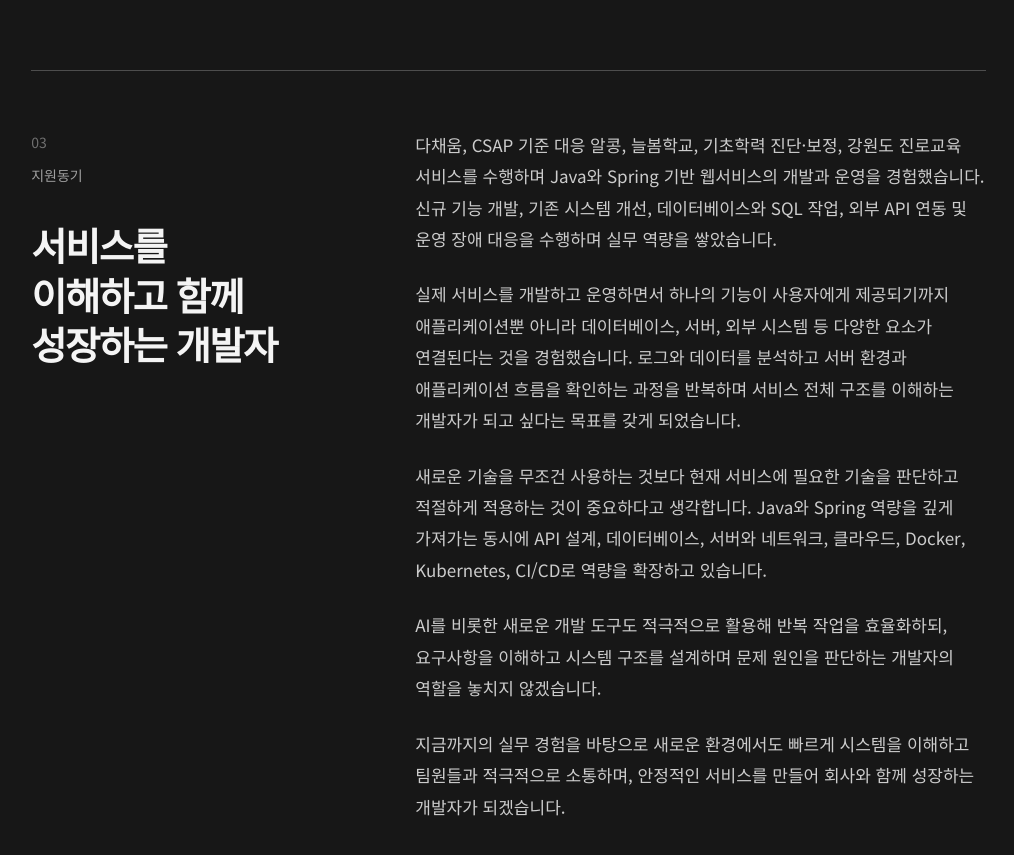
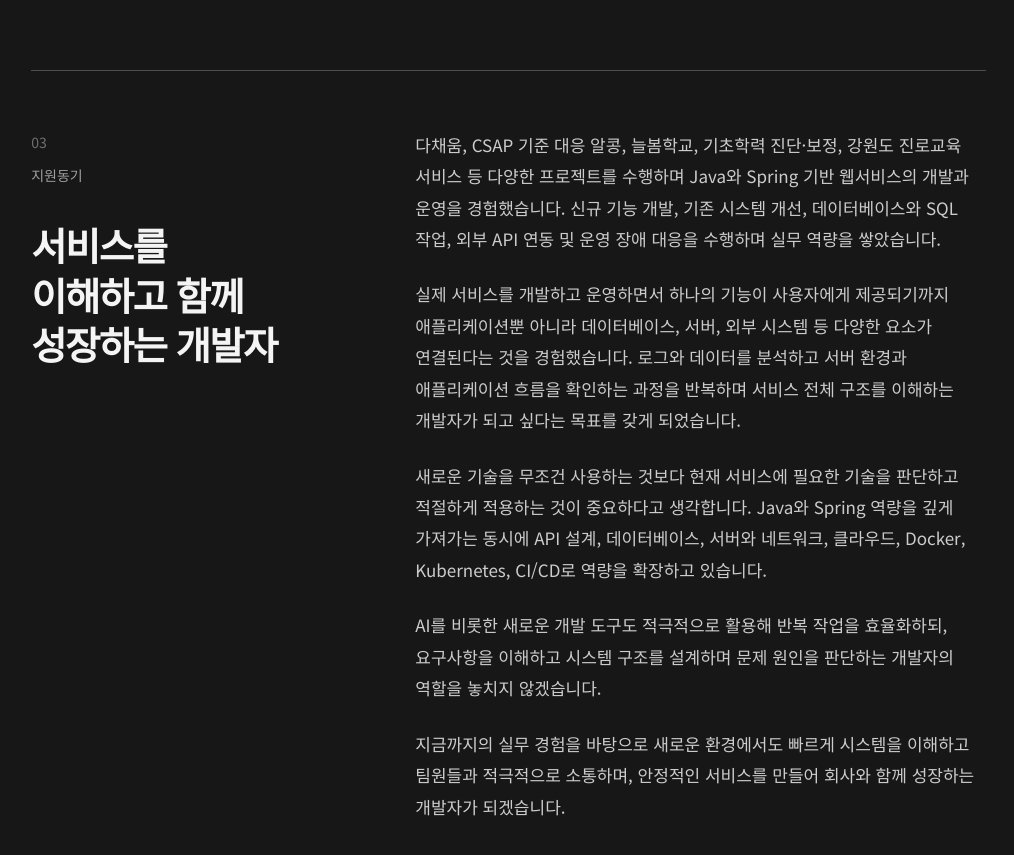
Before and after one commit to kdg3795/career-archive, a Next.js app: page /resume in a window 1280 px wide. Shown: the part 4100-4955 px from the top of the page, without its empty margins (253-1267 px from the left). Built offline with nearby package versions, Linux system fonts and the light colour scheme.

Commit message:
Update motivation project summary

```diff
--- a/app/resume/page.tsx
+++ b/app/resume/page.tsx
@@ -50,7 +50,7 @@ const coverLetters = [
     label: "지원동기",
     title: "서비스를 이해하고 함께 성장하는 개발자",
     paragraphs: [
-      "다채움, CSAP 기준 대응 알콩, 늘봄학교, 기초학력 진단·보정, 강원도 진로교육 서비스를 수행하며 Java와 Spring 기반 웹서비스의 개발과 운영을 경험했습니다. 신규 기능 개발, 기존 시스템 개선, 데이터베이스와 SQL 작업, 외부 API 연동 및 운영 장애 대응을 수행하며 실무 역량을 쌓았습니다.",
+      "다채움, CSAP 기준 대응 알콩, 늘봄학교, 기초학력 진단·보정, 강원도 진로교육 서비스 등 다양한 프로젝트를 수행하며 Java와 Spring 기반 웹서비스의 개발과 운영을 경험했습니다. 신규 기능 개발, 기존 시스템 개선, 데이터베이스와 SQL 작업, 외부 API 연동 및 운영 장애 대응을 수행하며 실무 역량을 쌓았습니다.",
       "실제 서비스를 개발하고 운영하면서 하나의 기능이 사용자에게 제공되기까지 애플리케이션뿐 아니라 데이터베이스, 서버, 외부 시스템 등 다양한 요소가 연결된다는 것을 경험했습니다. 로그와 데이터를 분석하고 서버 환경과 애플리케이션 흐름을 확인하는 과정을 반복하며 서비스 전체 구조를 이해하는 개발자가 되고 싶다는 목표를 갖게 되었습니다.",
       "새로운 기술을 무조건 사용하는 것보다 현재 서비스에 필요한 기술을 판단하고 적절하게 적용하는 것이 중요하다고 생각합니다. Java와 Spring 역량을 깊게 가져가는 동시에 API 설계, 데이터베이스, 서버와 네트워크, 클라우드, Docker, Kubernetes, CI/CD로 역량을 확장하고 있습니다.",
       "AI를 비롯한 새로운 개발 도구도 적극적으로 활용해 반복 작업을 효율화하되, 요구사항을 이해하고 시스템 구조를 설계하며 문제 원인을 판단하는 개발자의 역할을 놓치지 않겠습니다.",
```
